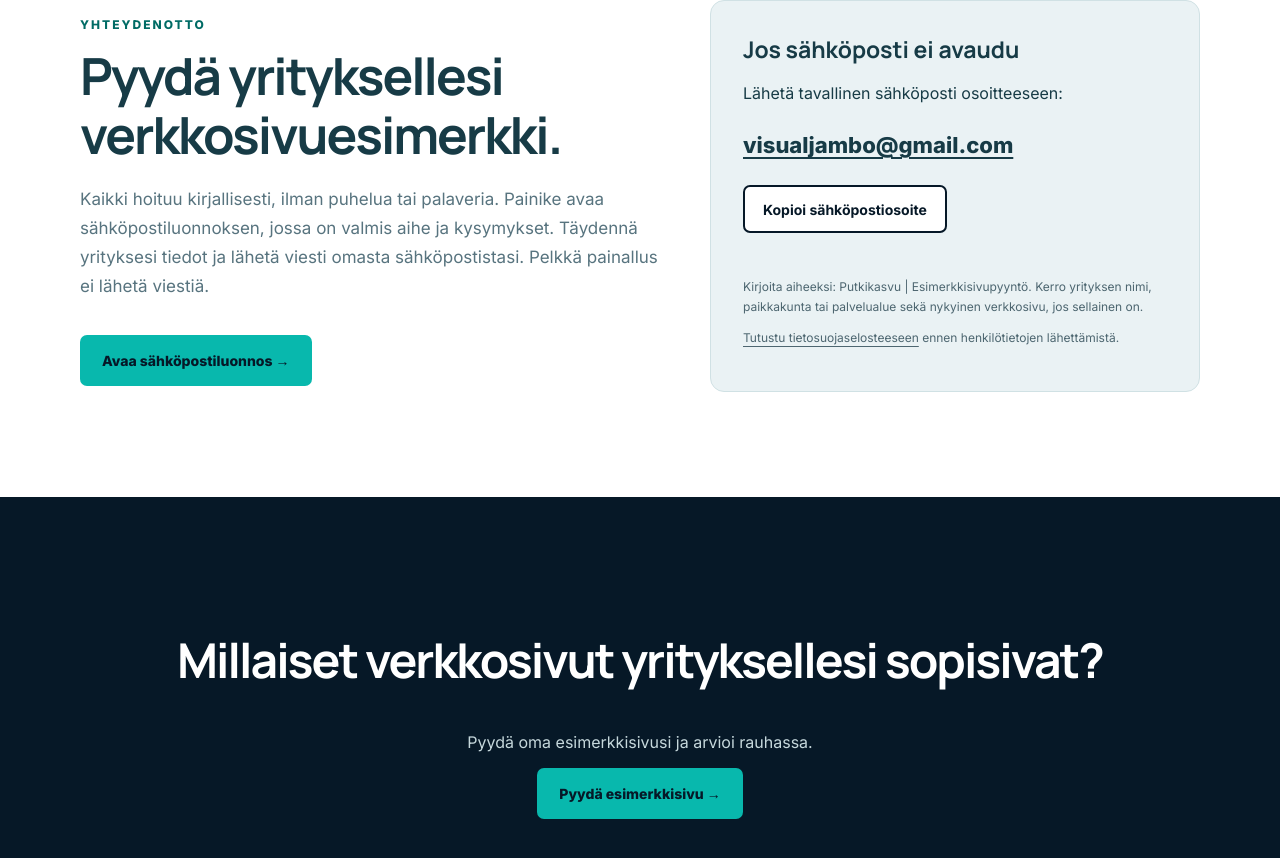
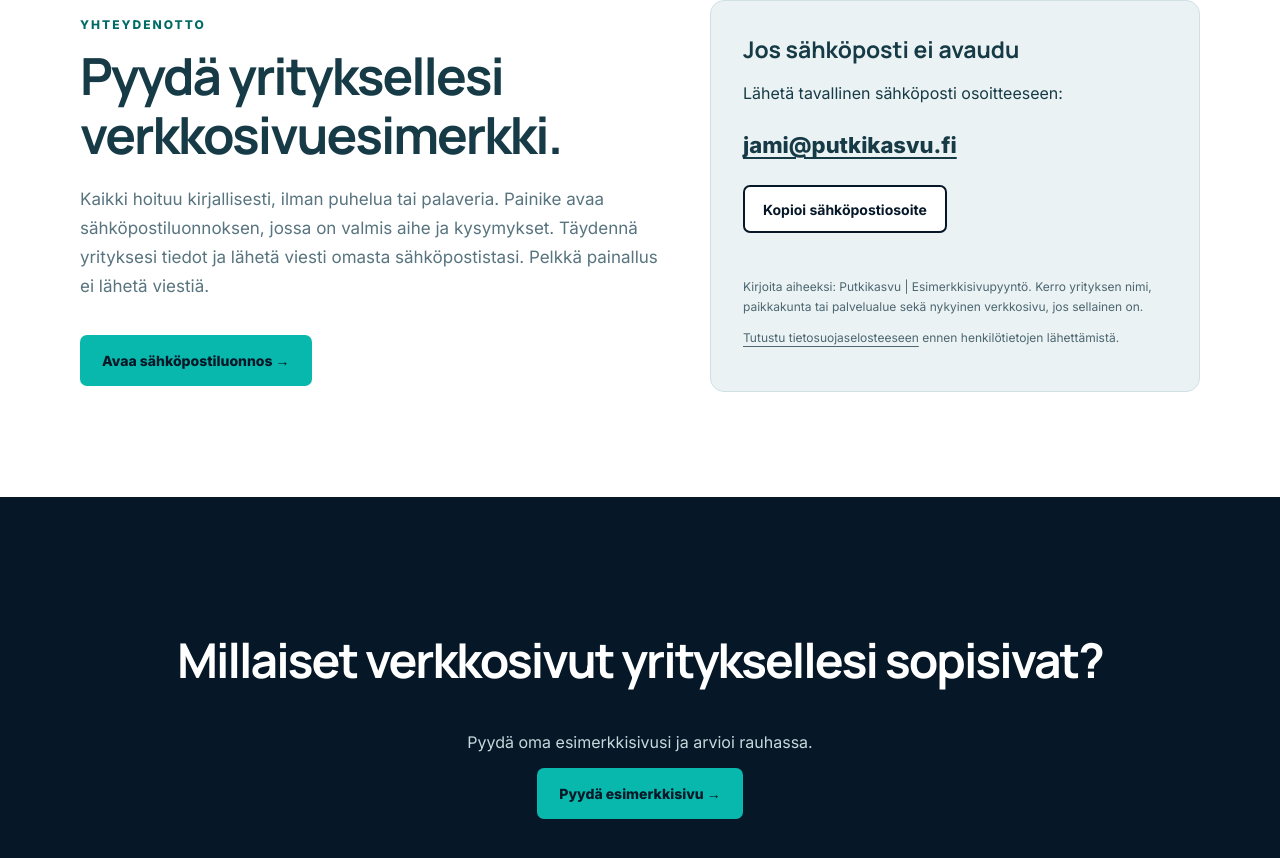
Before and after one commit to Jambovisuaalit/putkikasvu, a Next.js app: page / in a window 1280 px wide. Shown: the part 3730-4588 px from the top of the page. Built offline with nearby package versions, Linux system fonts and the light colour scheme.

Commit message:
fix(sales): align Standard 590 EUR terms, timelines and contact channel

```diff
--- a/app/contact.mjs
+++ b/app/contact.mjs
@@ -1,6 +1,6 @@
 // Centralize the customer-facing contact address, subject and email draft.
 // Clicking a mailto: link NEVER sends a message automatically.
-export const CONTACT_EMAIL = 'visualjambo@gmail.com';
+export const CONTACT_EMAIL = 'jami@putkikasvu.fi';
 export const CONTACT_SUBJECT = 'Putkikasvu | Esimerkkisivupyyntö';
 export const CONTACT_BODY = [
   'Hei Putkikasvu,',
```
